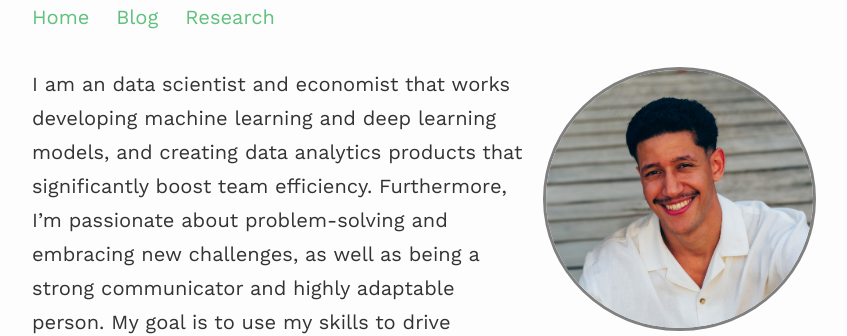
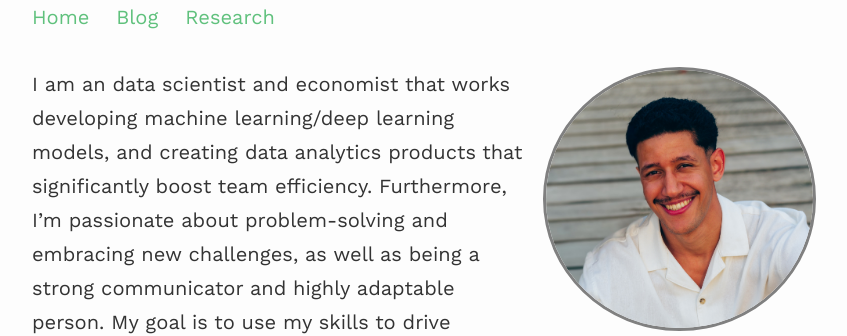
Before and after one commit to baldoinov/baldoinov.github.io, a Jekyll site: the page built from index.md, in a window 1280 px wide. Shown: the part 183-519 px from the top of the page, without its empty margins (208-1055 px from the left). Built offline with Jekyll 4.4.1, drawn with Linux system fonts in a browser that asks for light colours; nearby versions of some CDN libraries; some of the changed text lies outside the part shown.

```diff
--- a/index.md
+++ b/index.md
@@ -7,4 +7,5 @@ profile:
 published: true
 ---
 
-I am an data scientist and economist that works developing machine learning and deep learning models, and creating data analytics products that significantly boost team efficiency. Furthermore, I'm passionate about problem-solving and embracing new challenges, as well as being a strong communicator and highly adaptable person. My goal is to use my skills to drive strategic decisions and enhance operational efficiency.
+
+I am an data scientist and economist that works developing machine learning/deep learning models, and creating data analytics products that significantly boost team efficiency. Furthermore, I'm passionate about problem-solving and embracing new challenges, as well as being a strong communicator and highly adaptable person. My goal is to use my skills to drive strategic decisions and enhance operational efficiency.
```
Also changed, not shown: _pages/blog.md (added, +5 -0 lines), _pages/research.md (added, +13 -0 lines).
